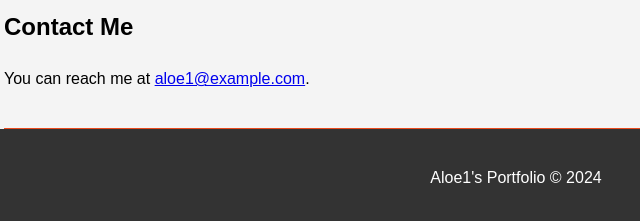
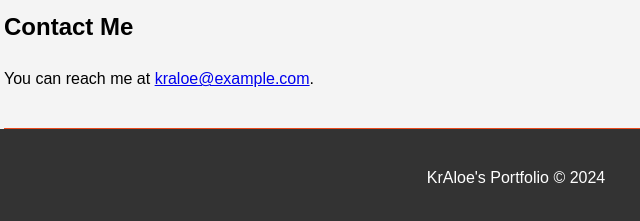
Before and after one commit to Aloe1/Aloe1.github.io, a plain HTML site: page index.html in a window 1280 px wide. Shown: the part 995-1216 px from the top of the page, 124-764 px from the left. Drawn offline with Linux system fonts and the light colour scheme.

Commit message:
Update index.html

```diff
--- a/index.html
+++ b/index.html
@@ -106,7 +106,7 @@
     <div class="showcase">
         <div class="container">
             <h1>Welcome to My Portfolio</h1>
-            <p>Hi, I'm Aloe1 (Choi Hyunseok). I love creating amazing web applications and exploring new technologies.</p>
+            <p>Hi, I'm KrAloe (Choi Hyunseok). I love creating amazing web applications and exploring new technologies.</p>
         </div>
     </div>
 
@@ -134,11 +134,11 @@
 
     <section id="contact" class="container">
         <h2>Contact Me</h2>
-        <p>You can reach me at <a href="mailto:aloe1@example.com">aloe1@example.com</a>.</p>
+        <p>You can reach me at <a href="mailto:kraloe@example.com">kraloe@example.com</a>.</p>
     </section>
 
     <footer>
-        <p>Aloe1's Portfolio &copy; 2024</p>
+        <p>KrAloe's Portfolio &copy; 2024</p>
     </footer>
 </body>
 </html>
```
